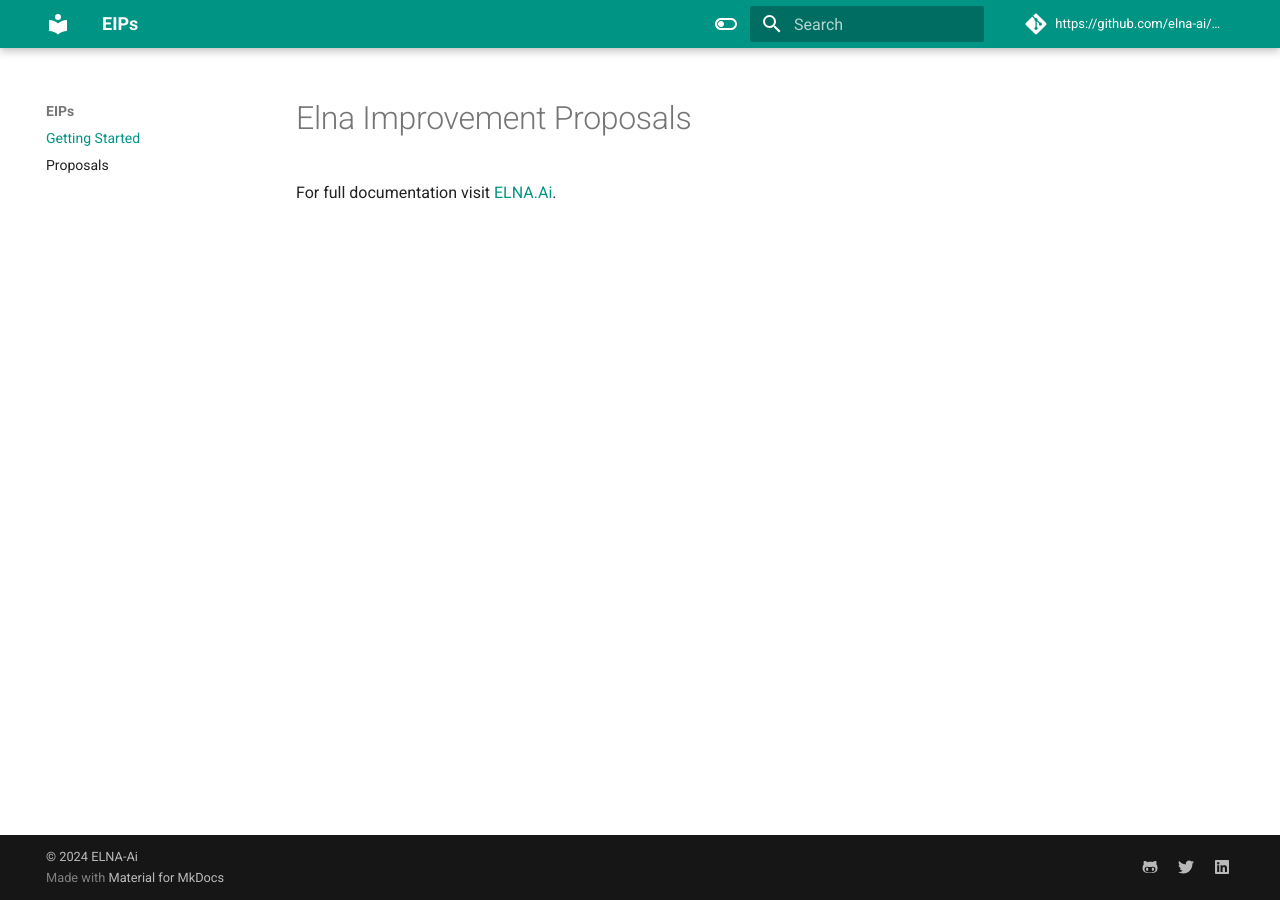
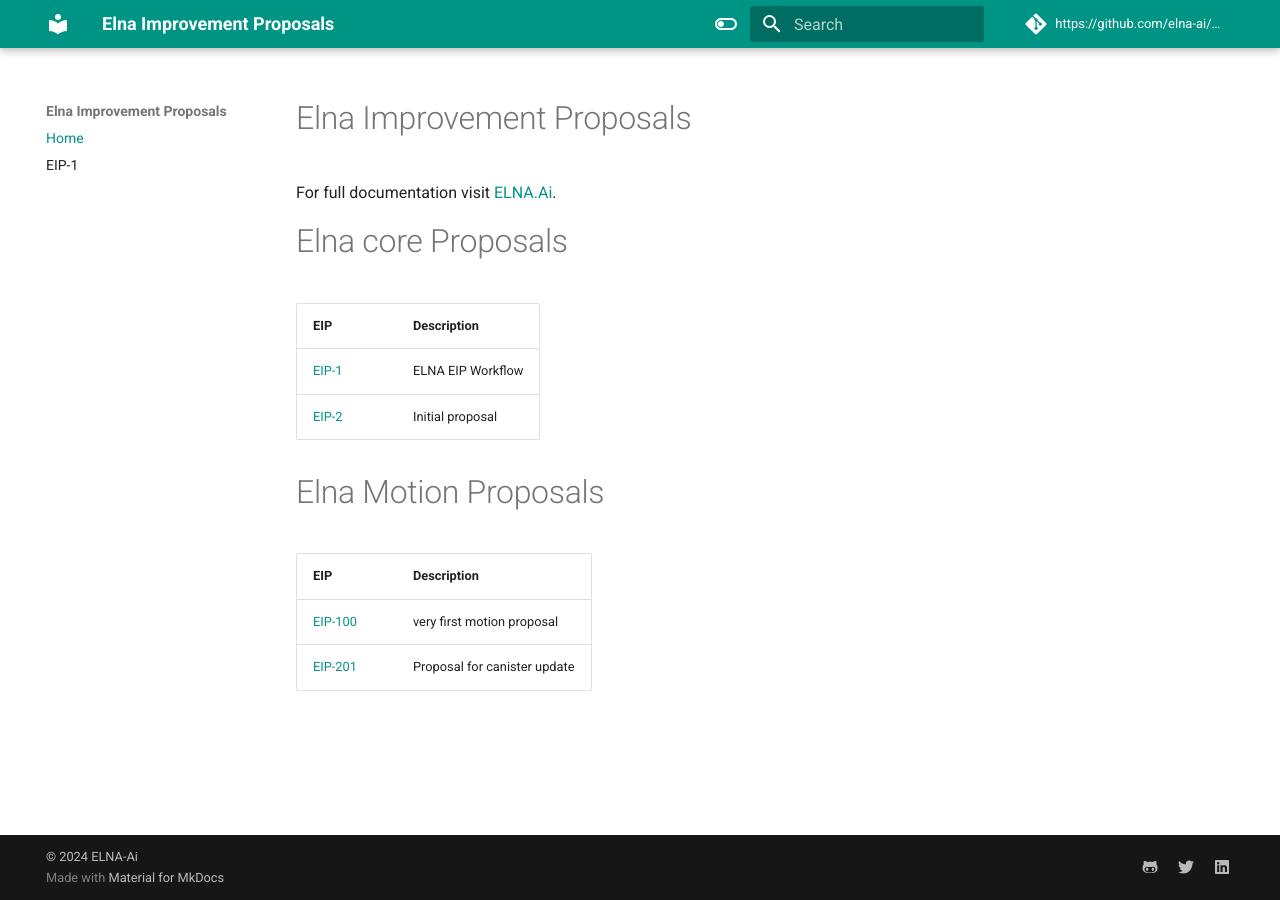
Before and after one commit to elna-ai/EIPs, an MkDocs documentation site: the page built from docs/index.md, in a window 1280 px wide. Built offline with MkDocs 1.6.1 and Material for MkDocs 9.7.7, drawn with Linux system fonts in a browser that asks for light colours; comment, search, counter and statistics services are not loaded.

Commit message:
fix mkdocs and add eip0

```diff
--- /dev/null
+++ b/docs/EIP-0.md
@@ -0,0 +1,3 @@
+# EIP-0: First Elna Improvement Proposals
+
+## Commands
--- a/docs/index.md
+++ b/docs/index.md
@@ -1,3 +1,17 @@
 # Elna Improvement Proposals
 
 For full documentation visit [ELNA.Ai](https://www.elna.ai/).
+
+# Elna core Proposals
+
+| EIP                   | Description       |
+| --------------------- | ----------------- |
+| [EIP-1](/EIPs/EIP-0/) | ELNA EIP Workflow |
+| [EIP-2](/EIPs/EIP-1/) | Initial proposal  |
+
+# Elna Motion Proposals
+
+| EIP                       | Description                  |
+| ------------------------- | ---------------------------- |
+| [EIP-100](/EIPs/EIP-100/) | very first motion proposal   |
+| [EIP-201](/EIPs/EIP-101/) | Proposal for canister update |
--- a/mkdocs.yml
+++ b/mkdocs.yml
@@ -1,4 +1,4 @@
-site_name: EIPs
+site_name: Elna Improvement Proposals
 site_description: Elna Improvement Proposals
 site_url: https://elna-ai.github.com/EIPs
 repo_name: https://github.com/elna-ai/EIPs
@@ -6,8 +6,8 @@
 edit_uri: "https://github.com/elna-ai/EIPs"
 
 nav:
-  - Getting Started: index.md
-  - Proposals: proposals.md
+  - Home: index.md
+  - EIP-1: EIP-1.md
 
 theme:
   name: material
```
Also changed, not shown: docs/proposals.md (deleted, +0 -5 lines).
